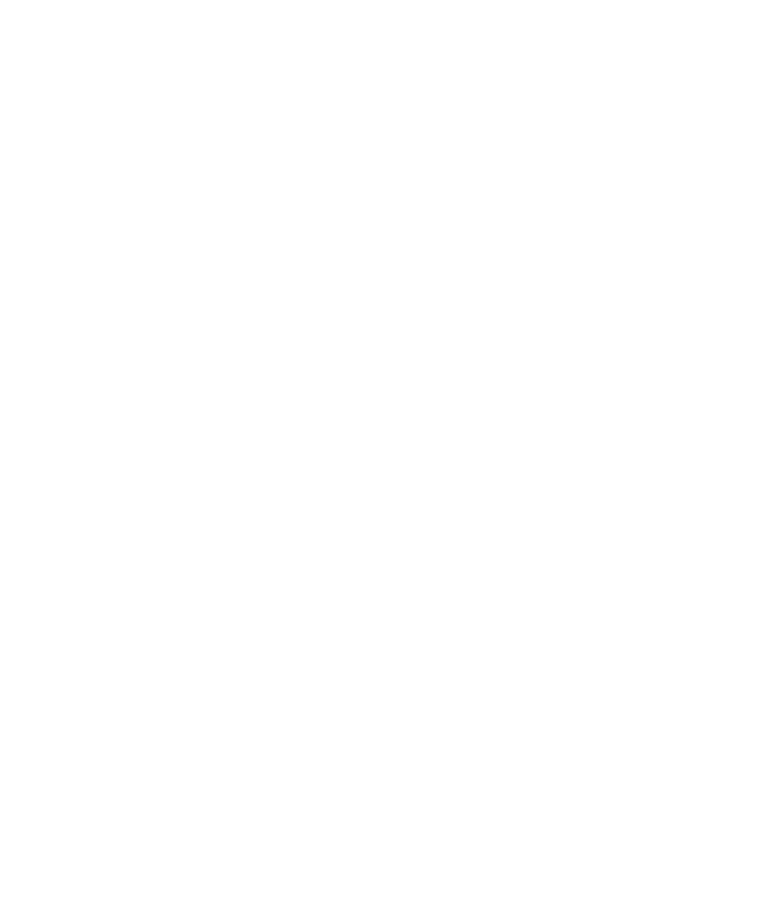
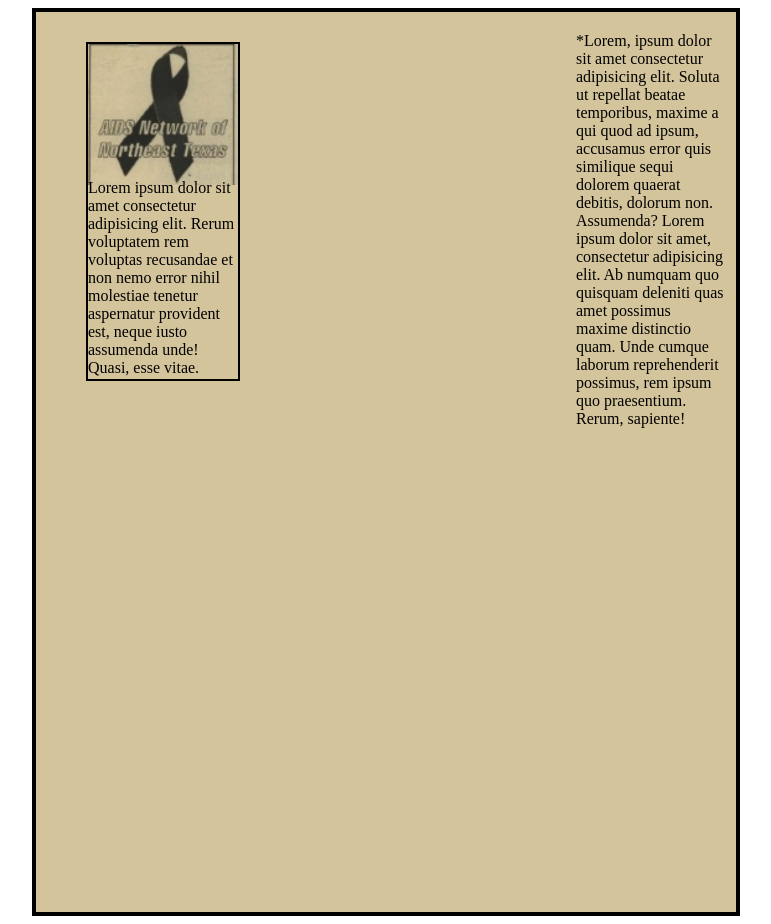
Before and after one commit to SebastianRuizCastilloADSO/Fallout-2, a plain HTML site: page index.html in a window 1280 px wide. Shown: the whole page, without its empty margins (276-1047 px from the left). Before the commit the page ends 800 px from the top, so only its background shows below. Drawn offline with Linux system fonts and the light colour scheme.

Commit message:
commit 2

```diff
--- a/index.html
+++ b/index.html
@@ -8,6 +8,11 @@
     <link rel="stylesheet" href="style.css">
 </head>
 <body>
+ <div class="base">
+    <div class="text1">*Lorem, ipsum dolor sit amet consectetur adipisicing elit. Soluta ut repellat beatae temporibus, maxime a qui quod ad ipsum, accusamus error quis similique sequi dolorem quaerat debitis, dolorum non. Assumenda? Lorem ipsum dolor sit amet, consectetur adipisicing elit. Ab numquam quo quisquam deleniti quas amet possimus maxime distinctio quam. Unde cumque laborum reprehenderit possimus, rem ipsum quo praesentium. Rerum, sapiente!</div>
+    <img src="one.png" class="one">
+    <div class="ad1">Lorem ipsum dolor sit amet consectetur adipisicing elit. Rerum voluptatem rem voluptas recusandae et non nemo error nihil molestiae tenetur aspernatur provident est, neque iusto assumenda unde! Quasi, esse vitae.</div>
 
+</div>
 </body>
 </html>
--- a/style.css
+++ b/style.css
@@ -0,0 +1,41 @@
+.base{
+    position: relative;
+    left: 300px;
+    background: #d3c49b;
+    height: 900px;
+    width: 700px;
+    border: 4px solid;
+}
+
+.text1{
+    position: relative;
+    left: 540px;
+    top: 20px;
+    display: block;
+    height: 200px;
+    width: 150px;
+    background: #d3c49b;
+}
+.one{
+    position: relative;
+    right: 0;
+    top: -170px;
+    z-index: 0;
+    bottom: 0;
+    left: 50px;
+    border-top: 2px solid #000;
+    border-left: 2px solid #000;
+    border-right: 2px solid #000;
+    width: 150px;
+}
+.ad1{
+    position: relative;
+    display: block;
+    height: 200px;
+    width: 150px;
+    top: -180px;
+    left: 50px;
+    border-bottom: 2px solid #000;
+    border-right: 2px solid #000;
+    border-left: 2px solid #000;
+}
```
Also changed, not shown: digital.library.unt.jpg (added), one.png (added), two.png (added).
